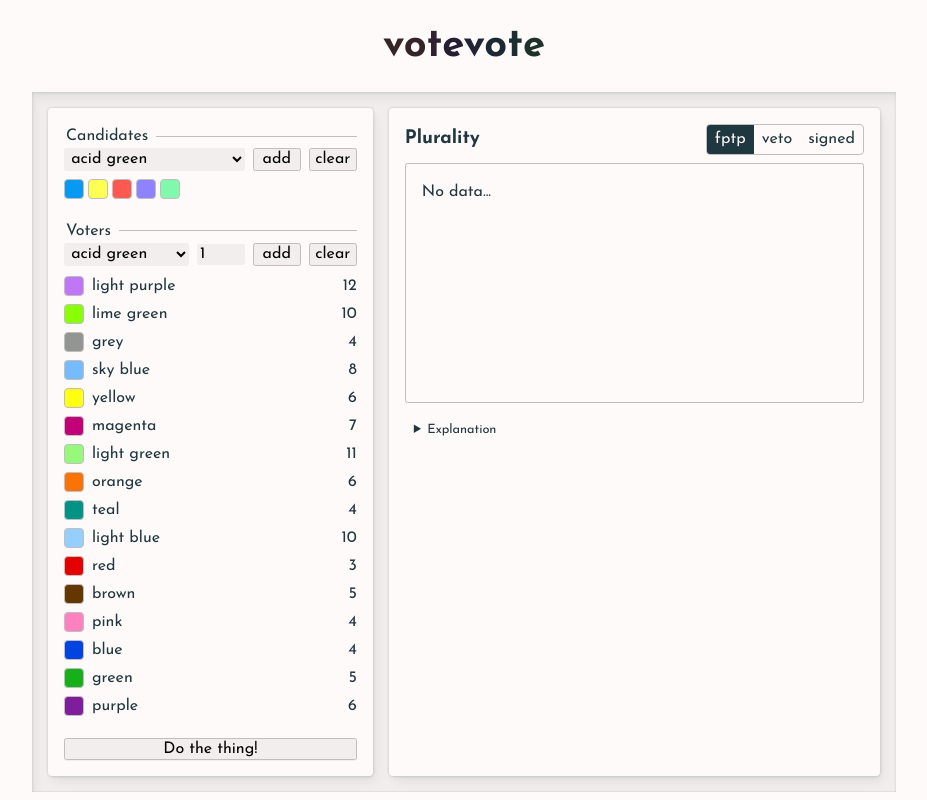
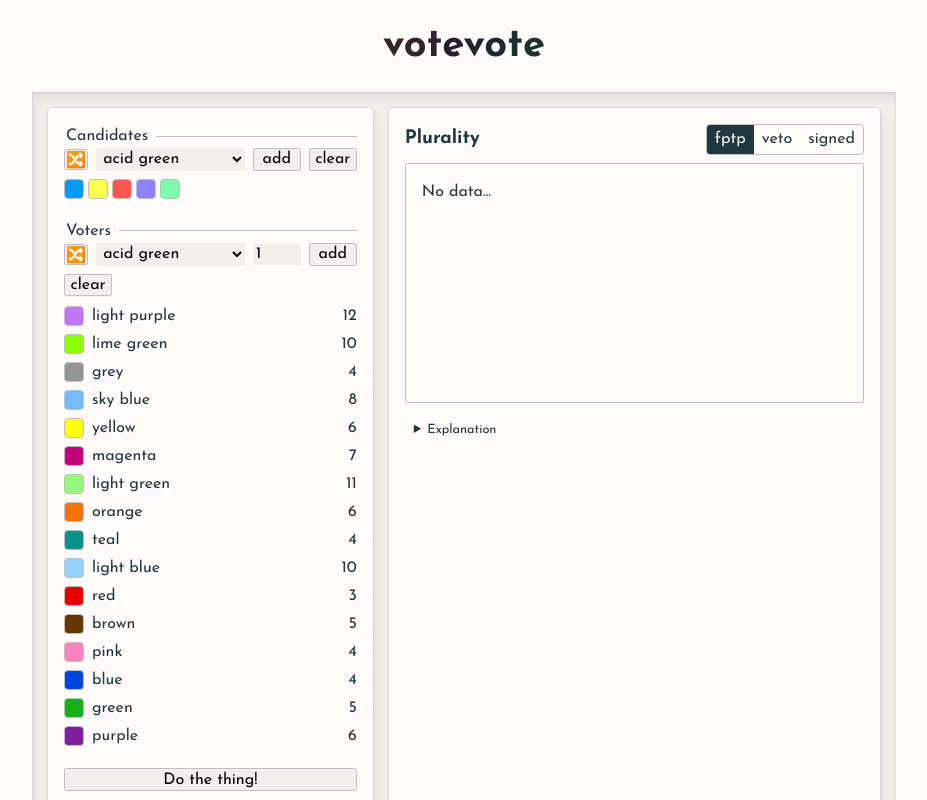
Before and after one commit to tif-calin/votevote, a React (Create React App) app: page / in a window 1280 px wide. Shown: the whole page, without its empty margins (176-1103 px from the left). Built offline with nearby package versions, Linux system fonts and the light colour scheme.

Commit message:
add random buttons

```diff
--- a/src/views/home/RosterControls.tsx
+++ b/src/views/home/RosterControls.tsx
@@ -36,6 +36,17 @@ const Roster = styled.fieldset`
     flex-wrap: wrap;
     justify-content: center;
   }
+
+  & button.symbol {
+    padding: 0;
+    padding-top: 0.2rem;
+    min-width: unset;
+    width: 1.5rem;
+    height: calc(1rem + 2 * 0.15rem);
+    line-height: 1;
+    vertical-align: sub;
+    color: rgba(var(--color-black-rgb), 0.95);
+  }
 `;
 
 interface Props {
@@ -59,6 +70,10 @@ const RosterControls: React.FC<Props> = ({ children, options, name, add, clear,
   return (
     <Roster name={name} onSubmit={e => e.preventDefault()}>
       <legend>{name}</legend>
+      <button
+        className="symbol"
+        onClick={() => setSelected(options[Math.floor(Math.random() * options.length)])}
+      >&#x1f500;&#xFE0E;</button>
       <select
         name={name}
         value={selected}
@@ -70,15 +85,15 @@ const RosterControls: React.FC<Props> = ({ children, options, name, add, clear,
           </option>
         ))}
       </select>
-      {selectedN && setSelectedN ? (
+      {setSelectedN ? (
         <input
           type="number"
           value={selectedN}
           onChange={e => setSelectedN(parseInt(e.target.value))}
         />
       ) : null}
-      <button name={name} onClick={add}>add</button>
-      <button name={name} onClick={clear}>clear</button>
+      <button onClick={add}>add</button>
+      <button onClick={clear}>clear</button>
       <output>
         {children}
       </output>
```
